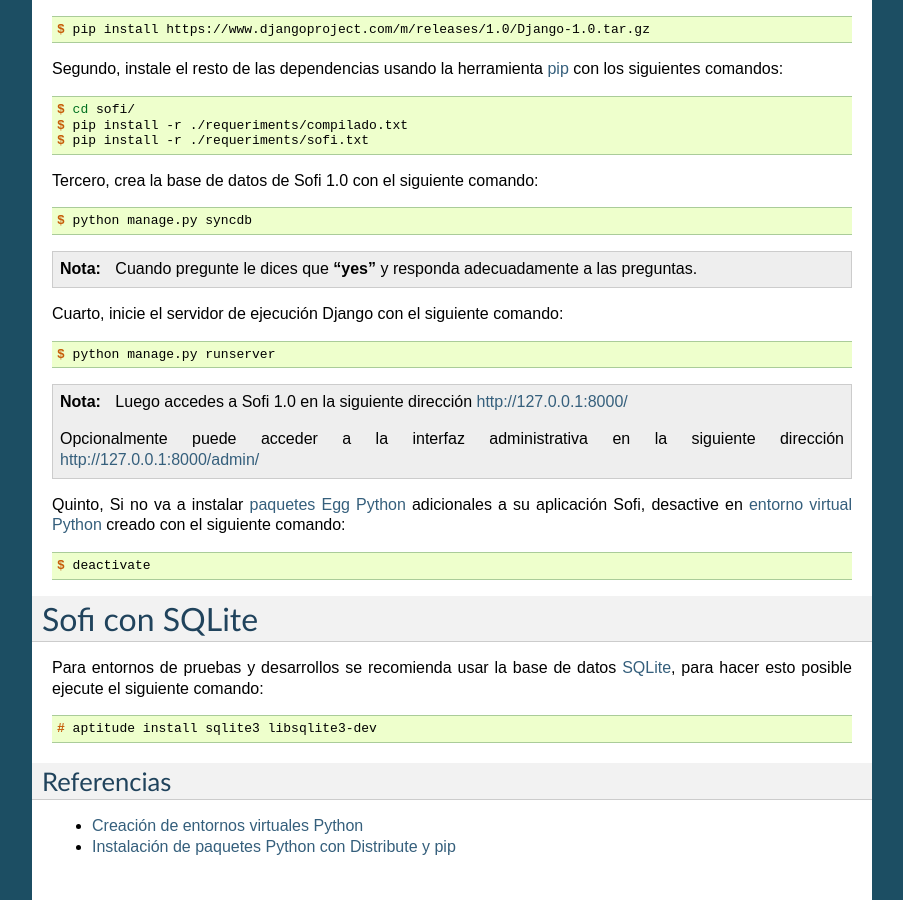
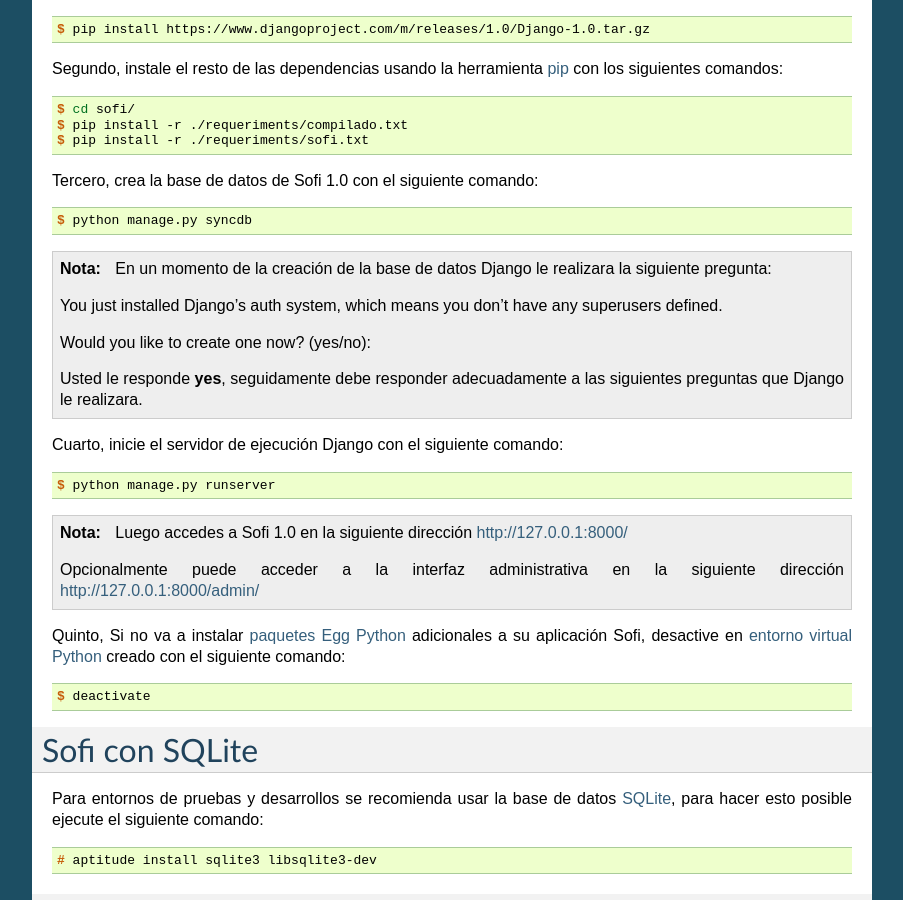
Before and after one commit to Conectivo/sofi, a Sphinx documentation site: the page built from sofi/doc/instalacion.rst, in a window 1280 px wide and 900 px high, scrolled down 724 px. Shown: the whole window, without its empty margins (198-1101 px from the left). Built offline with Sphinx 7.4.7, drawn with Linux system fonts in a browser that asks for light colours.

Commit message:
Cambiar mensaje que explica como crear el sistema de autenticacion Django

```diff
--- a/sofi/doc/instalacion.rst
+++ b/sofi/doc/instalacion.rst
@@ -66,7 +66,14 @@
 
 .. note::
 
-  Cuando pregunte le dices que **'yes'** y responda adecuadamente a las preguntas.
+  En un momento de la creación de la base de datos Django le realizara la siguiente pregunta:
+
+  You just installed Django's auth system, which means you don't have any superusers defined.
+
+  Would you like to create one now? (yes/no):
+
+  Usted le responde **yes**, seguidamente debe responder adecuadamente
+  a las siguientes preguntas que Django le realizara.
 
 Cuarto, inicie el servidor de ejecución Django con el siguiente comando:
 
```
